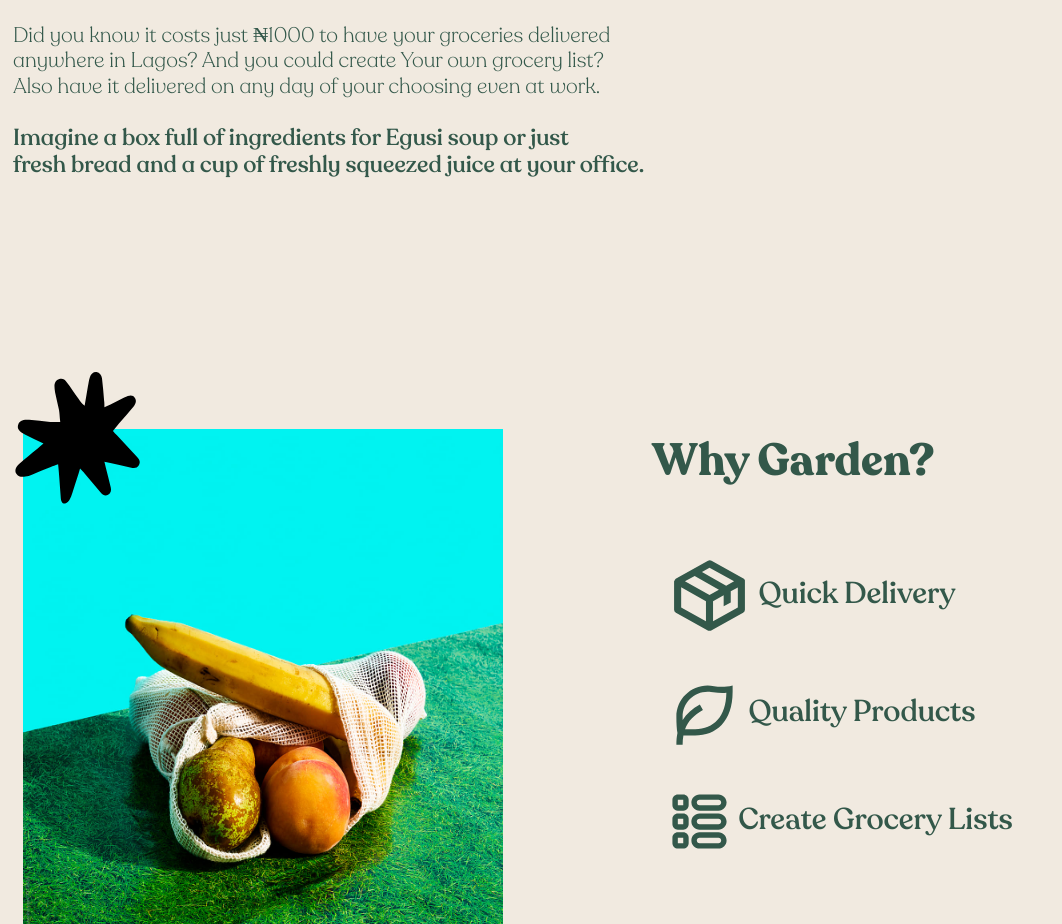
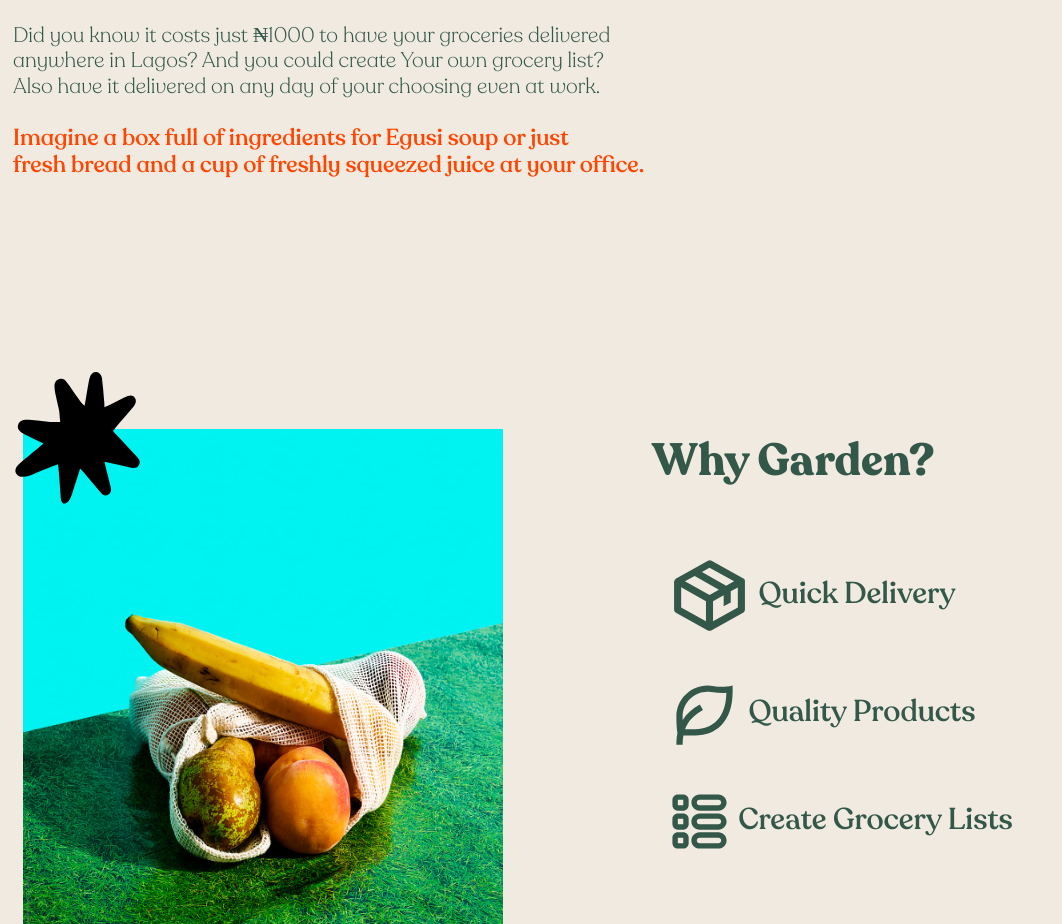
Before and after one commit to kennymanman/landingpage, a React (Create React App) app: page / in a window 1280 px wide. Shown: the part 2240-3164 px from the top of the page, without its empty margins (0-1062 px from the left). Built offline with nearby package versions, Linux system fonts and the light colour scheme.

Commit message:
color change

```diff
--- a/src/App.css
+++ b/src/App.css
@@ -147,7 +147,7 @@ color:#33584A;
 
 .textunderfinal{
   text-align: left;
-  color:#33584A;
+  color:orangered;
   font-family: RecoletaAltMedium;
   font-size: 23px;
   margin-bottom: 190px;
```
